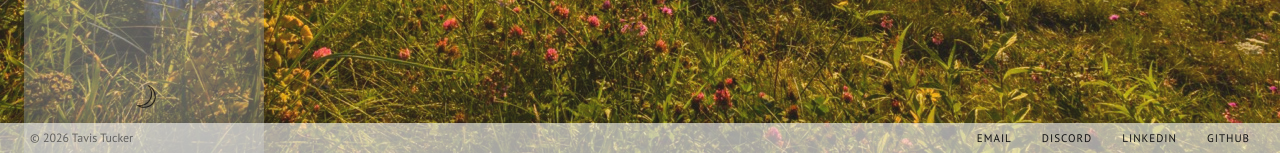
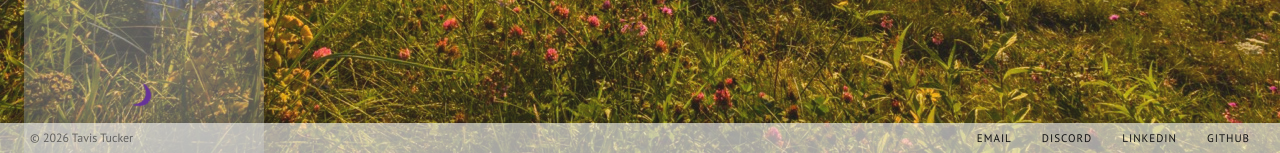
Before and after one commit to ttucker/tavis.me, a Vue app: page / in a window 1280 px wide. Shown: the part 647-800 px from the top of the page. Built offline with nearby package versions, Linux system fonts and the light colour scheme.

Commit message:
fix theme icon rotation; use SVG and colorize

```diff
--- a/src/components/SiteHeader.vue
+++ b/src/components/SiteHeader.vue
@@ -13,12 +13,10 @@ const themeToggleState = computed(() => {
   return isDarkTheme.value
     ? {
         className: 'theme-toggle--sun',
-        icon: '☀',
         label: 'Switch to light theme',
       }
     : {
         className: 'theme-toggle--moon',
-        icon: '☽',
         label: 'Switch to dark theme',
       }
 })
@@ -41,7 +39,36 @@ const toggleMenu = () => {
         :class="themeToggleState.className"
         type="button"
         @click="toggleTheme"
-      >{{ themeToggleState.icon }}</button>
+      >
+        <span class="theme-toggle-icon" aria-hidden="true">
+          <svg
+            v-if="isDarkTheme"
+            class="theme-toggle-glyph"
+            viewBox="0 0 24 24"
+            focusable="false"
+          >
+            <circle cx="12" cy="12" r="4" fill="yellow" />
+            <path
+              d="M12 2v3M12 19v3M2 12h3M19 12h3M4.93 4.93l2.12 2.12M16.95 16.95l2.12 2.12M4.93 19.07l2.12-2.12M16.95 7.05l2.12-2.12"
+              fill="yellow"
+              stroke="yellow"
+              stroke-linecap="round"
+              stroke-width="1"
+            />
+          </svg>
+          <svg
+            v-else
+            class="theme-toggle-glyph"
+            viewBox="0 0 24 24"
+            focusable="false"
+          >
+            <path
+              d="M18.6 1.7C11.6 2 6.2 6.6 6.2 12s5.4 10 12.4 10.3c-4.5-2.2-7.5-6.3-7.5-10.3s3-8.1 7.5-10.3Z"
+              fill="rebeccapurple"
+            />
+          </svg>
+        </span>
+      </button>
       <button
         aria-controls="primary-navigation"
         :aria-expanded="isMenuOpen"
@@ -163,6 +190,7 @@ header {
 .theme-toggle {
   align-items: center;
   appearance: none;
+  backface-visibility: hidden;
   background: transparent;
   border: 0;
   color: var(--header-theme-toggle-color-mobile);
@@ -172,17 +200,32 @@ header {
   justify-content: center;
   line-height: 1;
   padding: 0;
-  font-size: pxToRem(28);
   transition: transform 0.5s ease;
+  transform-origin: 50% 50%;
   width: pxToRem(40);
 }
 
+.theme-toggle-icon {
+  align-items: center;
+  display: inline-flex;
+  height: pxToRem(24);
+  justify-content: center;
+  line-height: 0;
+  width: pxToRem(24);
+}
+
+.theme-toggle-glyph {
+  display: block;
+  height: 100%;
+  width: 100%;
+}
+
 .theme-toggle--moon {
-  transform: rotate(30deg);
+  transform: rotate(-155deg);
 }
 
 .theme-toggle--sun {
-  transform: rotate(270deg);
+  transform: rotate(90deg);
 }
 
 nav {
@@ -261,7 +304,11 @@ nav {
 
   .theme-toggle {
     color: var(--header-theme-toggle-color-desktop);
-    font-size: pxToRem(32);
+  }
+
+  .theme-toggle-icon {
+    height: pxToRem(28);
+    width: pxToRem(28);
   }
 
   nav {
```
